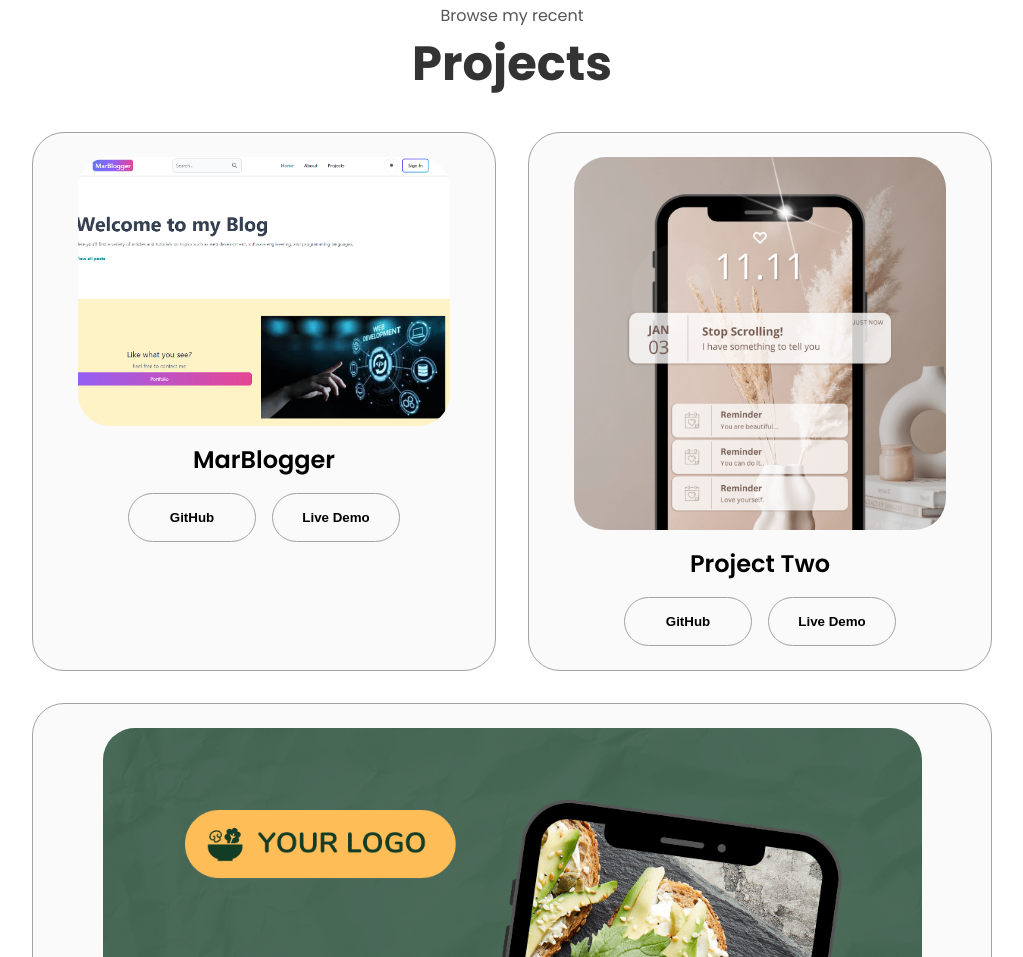
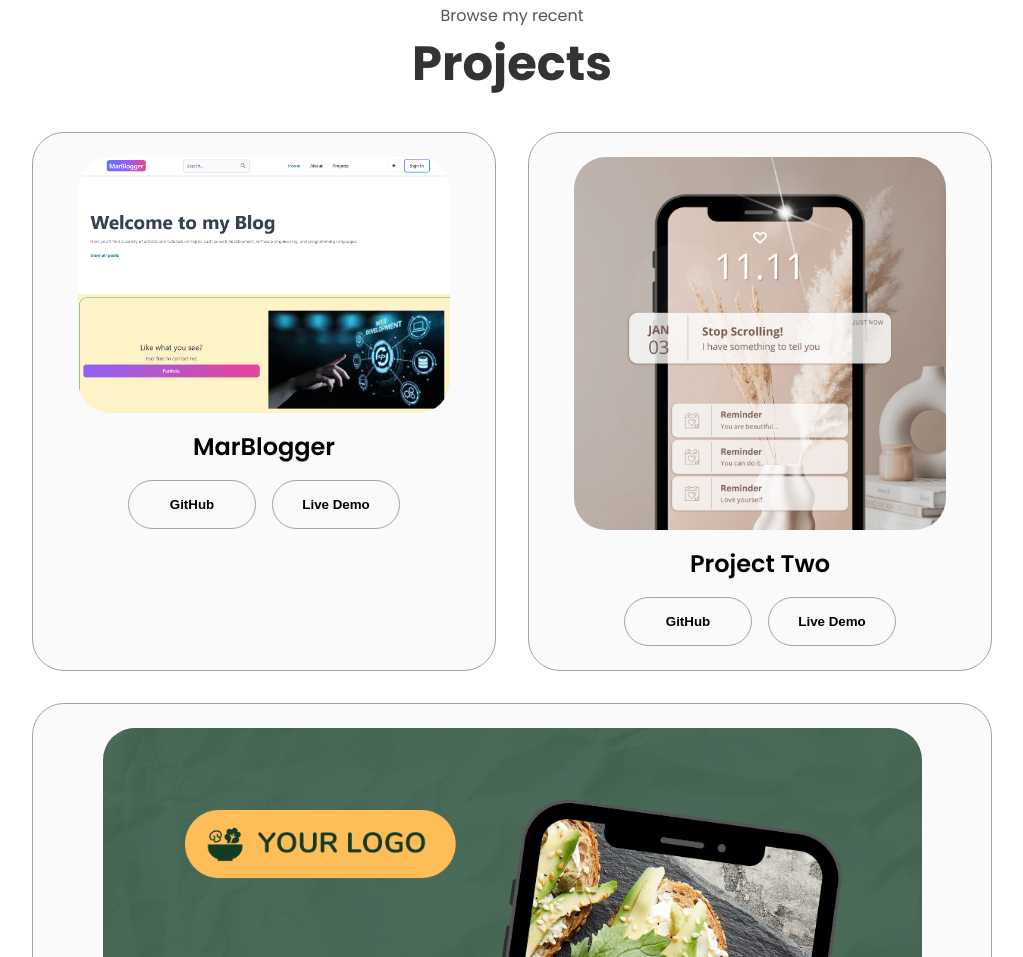
Before and after one commit to PositivWarrior/Portfolio, a plain HTML site: page index.html in a window 1280 px wide. Shown: the part 2461-3418 px from the top of the page, without its empty margins (128-1151 px from the left). Drawn offline with Linux system fonts and the light colour scheme.

Commit message:
Project 1 pic added

```diff
--- a/index.html
+++ b/index.html
@@ -346,7 +346,7 @@
 					<div class="details-container color-container">
 						<div class="article-container">
 							<img
-								src="./assets/project-1.png"
+								src="./assets/marblogger.png"
 								alt="Project 1 - Marblogger"
 								class="project-img"
 							/>
```
Also changed, not shown: assets/marblogger.png (added).
